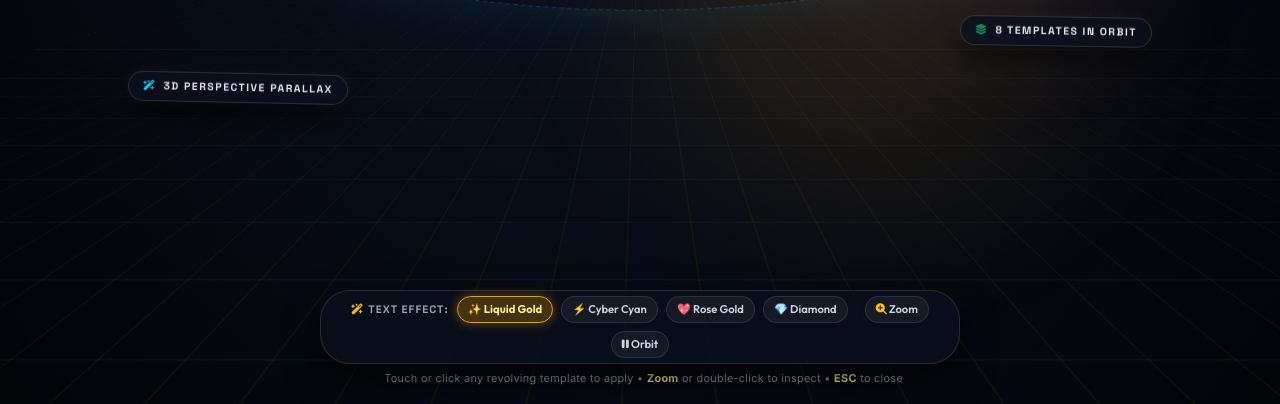
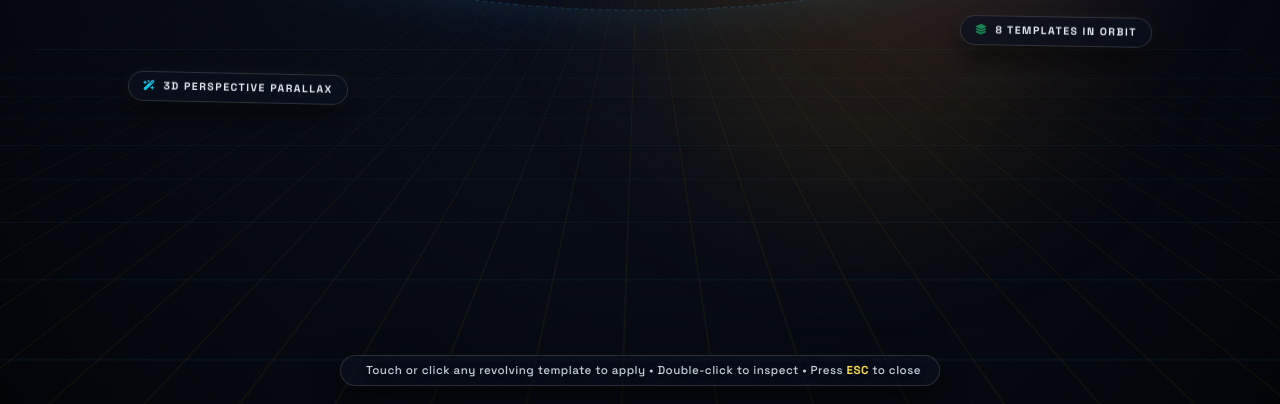
Before and after one commit to Dakshmistri369/certify-ai, a Flask app: page / in a window 1280 px wide. Shown: the part 1034-1438 px from the top of the page. Run offline with Flask 3, Linux system fonts and the light colour scheme; some web fonts are replaced.

Commit message:
refactor: remove text effect anim bar for ultra-clean minimalist 3D studio view

```diff
--- a/static/css/style.css
+++ b/static/css/style.css
@@ -1262,67 +1262,24 @@ h1, h2, h3, h4, h5, h6, .brand-title, .hero-title {
   }
 }
 
-.intro-anim-bar {
-  display: flex;
-  align-items: center;
-  gap: 8px;
-  background: rgba(10, 15, 28, 0.85);
-  backdrop-filter: blur(18px);
-  border: 1px solid rgba(255, 255, 255, 0.12);
+.intro-orbit-hint {
+  font-family: 'Space Grotesk', system-ui, sans-serif;
+  font-size: 0.72rem;
+  font-weight: 500;
+  color: #cbd5e1;
+  letter-spacing: 0.5px;
+  background: rgba(10, 15, 28, 0.75);
+  backdrop-filter: blur(16px);
+  border: 1px solid rgba(255, 255, 255, 0.14);
+  padding: 6px 18px;
   border-radius: 30px;
-  padding: 5px 14px;
-  box-shadow: 0 14px 35px rgba(0, 0, 0, 0.8);
-  flex-wrap: wrap;
-  justify-content: center;
-}
-
-.anim-bar-label {
-  font-family: 'Space Grotesk', sans-serif;
-  font-size: 0.68rem;
+  box-shadow: 0 10px 30px rgba(0, 0, 0, 0.75), 0 0 15px rgba(255, 255, 255, 0.04);
+  text-shadow: 0 2px 8px rgba(0, 0, 0, 0.9);
+}
+
+.intro-orbit-hint strong {
+  color: #fde047;
   font-weight: 700;
-  color: #94a3b8;
-  letter-spacing: 1px;
-  text-transform: uppercase;
-}
-
-.intro-anim-btn {
-  background: rgba(255, 255, 255, 0.05);
-  border: 1px solid rgba(255, 255, 255, 0.1);
-  color: #cbd5e1;
-  font-family: 'Outfit', sans-serif;
-  font-size: 0.7rem;
-  font-weight: 600;
-  border-radius: 20px;
-  padding: 4px 10px;
-  cursor: pointer;
-  transition: all 0.2s ease;
-}
-
-.intro-anim-btn:hover {
-  background: rgba(255, 255, 255, 0.15);
-  color: #ffffff;
-  border-color: rgba(255, 215, 0, 0.5);
-  transform: translateY(-1px);
-}
-
-.intro-anim-btn.active {
-  background: rgba(245, 158, 11, 0.25);
-  border-color: #f59e0b;
-  color: #fef08a;
-  font-weight: 700;
-  box-shadow: 0 0 12px rgba(245, 158, 11, 0.4);
-}
-
-.intro-orbit-hint {
-  font-family: 'Inter', sans-serif;
-  font-size: 0.68rem;
-  color: #94a3b8;
-  letter-spacing: 0.3px;
-  text-shadow: 0 2px 8px rgba(0, 0, 0, 0.9);
-}
-
-.intro-orbit-hint strong {
-  color: #fef08a;
 }
 .intro-badge-pill {
   display: inline-flex;
--- a/static/js/brand-interactive.js
+++ b/static/js/brand-interactive.js
@@ -326,32 +326,10 @@
                     </div>
                 </div>
 
-                <!-- Floating Senior Designer HUD: Bottom Text Animation Chooser & Hints -->
+                <!-- Floating Studio HUD: Bottom Controls & Hints -->
                 <div class="intro-designer-hud-bottom">
-                    <div class="intro-anim-bar">
-                        <span class="anim-bar-label"><i class="fa-solid fa-wand-magic-sparkles text-warning me-1"></i>Text Effect:</span>
-                        <button type="button" class="intro-anim-btn active" data-anim="gold" onclick="window.setIntroTextAnimation('gold')" title="Liquid Gold Foil text shimmer">
-                            <span>✨ Liquid Gold</span>
-                        </button>
-                        <button type="button" class="intro-anim-btn" data-anim="cyber" onclick="window.setIntroTextAnimation('cyber')" title="Electric Cyber Cyan laser glow">
-                            <span>⚡ Cyber Cyan</span>
-                        </button>
-                        <button type="button" class="intro-anim-btn" data-anim="rose" onclick="window.setIntroTextAnimation('rose')" title="Champagne Rose Gold wave">
-                            <span>💖 Rose Gold</span>
-                        </button>
-                        <button type="button" class="intro-anim-btn" data-anim="diamond" onclick="window.setIntroTextAnimation('diamond')" title="Pure Diamond Starlight flare">
-                            <span>💎 Diamond</span>
-                        </button>
-                        <div class="vr my-1 opacity-25 d-none d-sm-block" style="height: 18px;"></div>
-                        <button type="button" class="intro-anim-btn intro-zoom-toggle-btn" id="introZoomToggleBtn" onclick="window.toggleIntroZoom()" title="Toggle Close-Up Zoom (Z)">
-                            <i class="fa-solid fa-magnifying-glass-plus text-warning"></i> <span class="d-none d-sm-inline">Zoom</span>
-                        </button>
-                        <button type="button" class="intro-anim-btn intro-orbit-toggle-btn" id="introOrbitToggleBtn" onclick="window.toggleIntroOrbit()" title="Pause/Play 3D Orbit Carousel">
-                            <i class="fa-solid fa-pause"></i> <span class="d-none d-sm-inline">Orbit</span>
-                        </button>
-                    </div>
                     <div class="intro-orbit-hint d-none d-md-block">
-                        <span><i class="fa-solid fa-sparkles text-warning me-1"></i> Touch or click any revolving template to apply &bull; <strong>Zoom</strong> or double-click to inspect &bull; <strong>ESC</strong> to close</span>
+                        <span><i class="fa-solid fa-sparkles text-warning me-1"></i> Touch or click any revolving template to apply &bull; Double-click to inspect &bull; Press <strong>ESC</strong> to close</span>
                     </div>
                 </div>
             </div>
--- a/templates/base.html
+++ b/templates/base.html
@@ -280,32 +280,10 @@
             </div>
         </div>
 
-        <!-- Floating Senior Designer HUD: Bottom Text Animation Chooser & Hints -->
+        <!-- Floating Studio HUD: Bottom Controls & Hints -->
         <div class="intro-designer-hud-bottom">
-            <div class="intro-anim-bar">
-                <span class="anim-bar-label"><i class="fa-solid fa-wand-magic-sparkles text-warning me-1"></i>Text Effect:</span>
-                <button type="button" class="intro-anim-btn active" data-anim="gold" onclick="window.setIntroTextAnimation('gold')" title="Liquid Gold Foil text shimmer">
-                    <span>✨ Liquid Gold</span>
-                </button>
-                <button type="button" class="intro-anim-btn" data-anim="cyber" onclick="window.setIntroTextAnimation('cyber')" title="Electric Cyber Cyan laser glow">
-                    <span>⚡ Cyber Cyan</span>
-                </button>
-                <button type="button" class="intro-anim-btn" data-anim="rose" onclick="window.setIntroTextAnimation('rose')" title="Champagne Rose Gold wave">
-                    <span>💖 Rose Gold</span>
-                </button>
-                <button type="button" class="intro-anim-btn" data-anim="diamond" onclick="window.setIntroTextAnimation('diamond')" title="Pure Diamond Starlight flare">
-                    <span>💎 Diamond</span>
-                </button>
-                <div class="vr my-1 opacity-25 d-none d-sm-block" style="height: 18px;"></div>
-                <button type="button" class="intro-anim-btn intro-zoom-toggle-btn" id="introZoomToggleBtn" onclick="window.toggleIntroZoom()" title="Toggle Close-Up Zoom (Z)">
-                    <i class="fa-solid fa-magnifying-glass-plus text-warning"></i> <span class="d-none d-sm-inline">Zoom</span>
-                </button>
-                <button type="button" class="intro-anim-btn intro-orbit-toggle-btn" id="introOrbitToggleBtn" onclick="window.toggleIntroOrbit()" title="Pause/Play 3D Orbit Carousel">
-                    <i class="fa-solid fa-pause"></i> <span class="d-none d-sm-inline">Orbit</span>
-                </button>
-            </div>
             <div class="intro-orbit-hint d-none d-md-block">
-                <span><i class="fa-solid fa-sparkles text-warning me-1"></i> Touch or click any revolving template to apply &bull; <strong>Zoom</strong> or double-click to inspect &bull; <strong>ESC</strong> to close</span>
+                <span><i class="fa-solid fa-sparkles text-warning me-1"></i> Touch or click any revolving template to apply &bull; Double-click to inspect &bull; Press <strong>ESC</strong> to close</span>
             </div>
         </div>
     </div>
```
